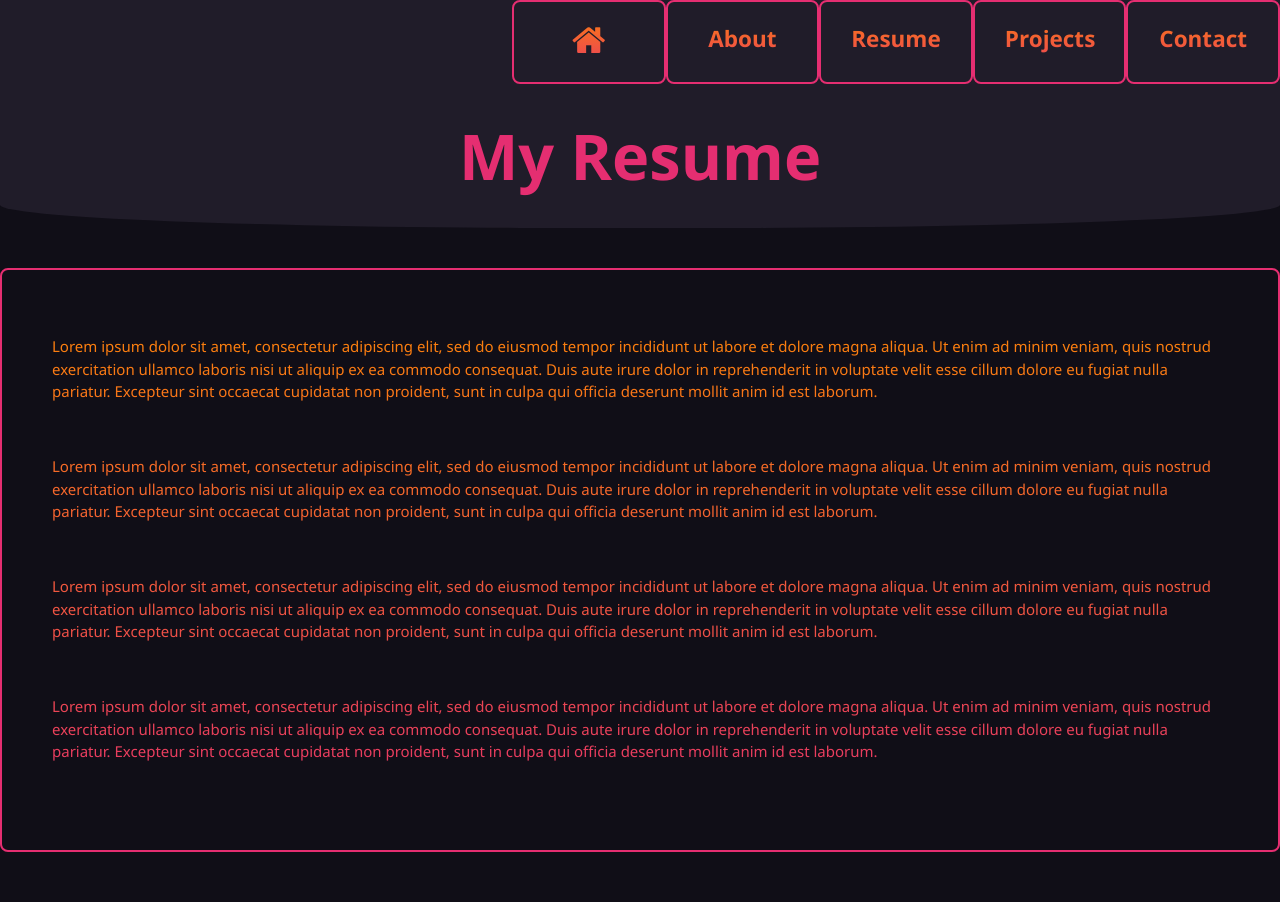
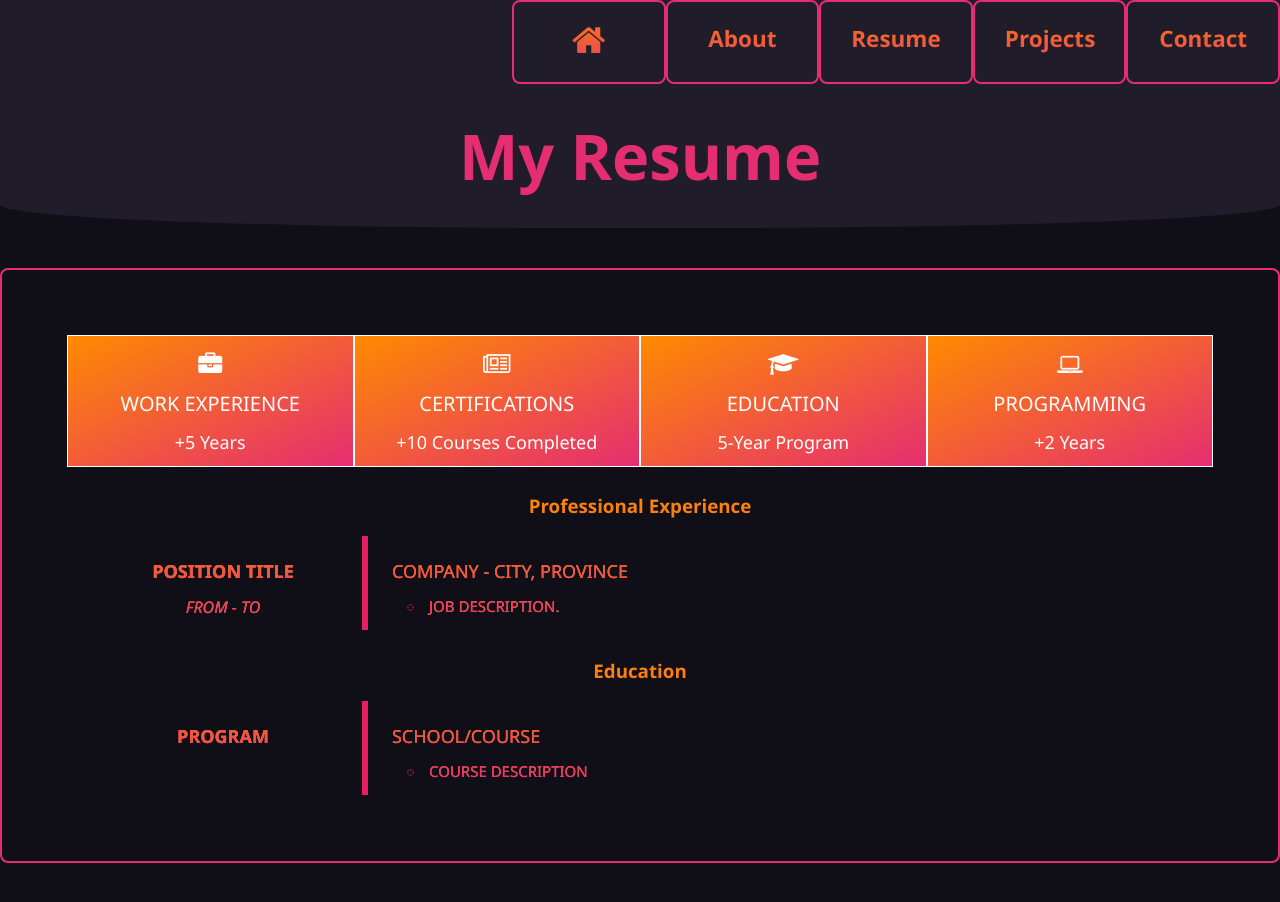
Before and after one commit to ikim1991/portfolio, a React (Create React App) app: page /resume in a window 1280 px wide. Shown: the top 902 px of the page. Built offline with nearby package versions, Linux system fonts and the light colour scheme.

Commit message:
Adding content to pages

```diff
--- a/src/containers/Contact.js
+++ b/src/containers/Contact.js
@@ -1,5 +1,6 @@
 import React from 'react';
 import NavBar from '../components/NavBar';
+import Toronto from './assets/yyz.jpg'
 
 class Contact extends React.Component{
   render(){
@@ -11,10 +12,26 @@ class Contact extends React.Component{
             <h1>Contact Me</h1>
           </div>
           <div className="main">
-            <p>Lorem ipsum dolor sit amet, consectetur adipiscing elit, sed do eiusmod tempor incididunt ut labore et dolore magna aliqua. Ut enim ad minim veniam, quis nostrud exercitation ullamco laboris nisi ut aliquip ex ea commodo consequat. Duis aute irure dolor in reprehenderit in voluptate velit esse cillum dolore eu fugiat nulla pariatur. Excepteur sint occaecat cupidatat non proident, sunt in culpa qui officia deserunt mollit anim id est laborum.</p><br/>
-            <p>Lorem ipsum dolor sit amet, consectetur adipiscing elit, sed do eiusmod tempor incididunt ut labore et dolore magna aliqua. Ut enim ad minim veniam, quis nostrud exercitation ullamco laboris nisi ut aliquip ex ea commodo consequat. Duis aute irure dolor in reprehenderit in voluptate velit esse cillum dolore eu fugiat nulla pariatur. Excepteur sint occaecat cupidatat non proident, sunt in culpa qui officia deserunt mollit anim id est laborum.</p><br/>
-            <p>Lorem ipsum dolor sit amet, consectetur adipiscing elit, sed do eiusmod tempor incididunt ut labore et dolore magna aliqua. Ut enim ad minim veniam, quis nostrud exercitation ullamco laboris nisi ut aliquip ex ea commodo consequat. Duis aute irure dolor in reprehenderit in voluptate velit esse cillum dolore eu fugiat nulla pariatur. Excepteur sint occaecat cupidatat non proident, sunt in culpa qui officia deserunt mollit anim id est laborum.</p><br/>
-            <p>Lorem ipsum dolor sit amet, consectetur adipiscing elit, sed do eiusmod tempor incididunt ut labore et dolore magna aliqua. Ut enim ad minim veniam, quis nostrud exercitation ullamco laboris nisi ut aliquip ex ea commodo consequat. Duis aute irure dolor in reprehenderit in voluptate velit esse cillum dolore eu fugiat nulla pariatur. Excepteur sint occaecat cupidatat non proident, sunt in culpa qui officia deserunt mollit anim id est laborum.</p><br/>
+            <div className="w3-center w3-margin-top">
+              <div className="w3-third w3-margin-bottom">
+                  <h4 className="w3-text-pink">LOCATION</h4>
+                  <div className="w3-xlarge fa fa-map-marker"></div>
+                  <h5>Toronto, Ontario</h5>
+              </div>
+              <div className="w3-third w3-margin-bottom">
+                  <h4 className="w3-text-pink">EMAIL</h4>
+                  <div className="w3-xlarge fa fa-envelope"></div>
+                  <h5>ikim1991@gmail.com</h5>
+              </div>
+              <div className="w3-third w3-margin-bottom">
+                  <h4 className="w3-text-pink">PHONE</h4>
+                  <div className="w3-xlarge fa fa-phone"></div>
+                  <h5>(780) 932-0907</h5>
+              </div>
+            </div>
+            <div className="w3-center">
+              <img src={Toronto} alt="portrait" style={{width: 1200}}/>
+            </div>
           </div>
           <div className="filler">
           </div>
--- a/src/containers/Resume.js
+++ b/src/containers/Resume.js
@@ -11,10 +11,84 @@ class Resume extends React.Component{
             <h1>My Resume</h1>
           </div>
           <div className="main">
-            <p>Lorem ipsum dolor sit amet, consectetur adipiscing elit, sed do eiusmod tempor incididunt ut labore et dolore magna aliqua. Ut enim ad minim veniam, quis nostrud exercitation ullamco laboris nisi ut aliquip ex ea commodo consequat. Duis aute irure dolor in reprehenderit in voluptate velit esse cillum dolore eu fugiat nulla pariatur. Excepteur sint occaecat cupidatat non proident, sunt in culpa qui officia deserunt mollit anim id est laborum.</p><br/>
-            <p>Lorem ipsum dolor sit amet, consectetur adipiscing elit, sed do eiusmod tempor incididunt ut labore et dolore magna aliqua. Ut enim ad minim veniam, quis nostrud exercitation ullamco laboris nisi ut aliquip ex ea commodo consequat. Duis aute irure dolor in reprehenderit in voluptate velit esse cillum dolore eu fugiat nulla pariatur. Excepteur sint occaecat cupidatat non proident, sunt in culpa qui officia deserunt mollit anim id est laborum.</p><br/>
-            <p>Lorem ipsum dolor sit amet, consectetur adipiscing elit, sed do eiusmod tempor incididunt ut labore et dolore magna aliqua. Ut enim ad minim veniam, quis nostrud exercitation ullamco laboris nisi ut aliquip ex ea commodo consequat. Duis aute irure dolor in reprehenderit in voluptate velit esse cillum dolore eu fugiat nulla pariatur. Excepteur sint occaecat cupidatat non proident, sunt in culpa qui officia deserunt mollit anim id est laborum.</p><br/>
-            <p>Lorem ipsum dolor sit amet, consectetur adipiscing elit, sed do eiusmod tempor incididunt ut labore et dolore magna aliqua. Ut enim ad minim veniam, quis nostrud exercitation ullamco laboris nisi ut aliquip ex ea commodo consequat. Duis aute irure dolor in reprehenderit in voluptate velit esse cillum dolore eu fugiat nulla pariatur. Excepteur sint occaecat cupidatat non proident, sunt in culpa qui officia deserunt mollit anim id est laborum.</p><br/>
+
+            <div className="resume-hover">
+              <div className="w3-deep-orange w3-center w3-dropdown-hover resume-grid-item">
+                <div className="w3-xlarge fa fa-briefcase w3-margin-top"></div>
+                <h4>WORK EXPERIENCE</h4>
+                <h5>+5 Years</h5>
+                <div className="w3-dropdown-content w3-bar-block w3-card" style={{width: "100%", overflow: "auto"}}>
+                  <a className="w3-bar-item w3-text w3-text-pink"><b>Professional Work Experience</b></a>
+                  <a className="w3-bar-item w3-text w3-hover-pink"><b>ROLE</b> at <i>COMPANY</i></a>
+                  <a className="w3-bar-item w3-text w3-text-pink"><b>Current Work Experience</b></a>
+                  <a className="w3-bar-item w3-text w3-hover-pink"><b>ROLE</b> at <i>COMPANY</i></a>
+                </div>
+              </div>
+              <div className="w3-deep-orange w3-center w3-dropdown-hover resume-grid-item">
+                <div className="w3-xlarge fa fa-newspaper-o w3-margin-top"></div>
+                <h4>CERTIFICATIONS</h4>
+                <h5>+10 Courses Completed</h5>
+                <div className="w3-dropdown-content w3-bar-block w3-card" style={{width: "100%", overflow: "auto"}}>
+                  <a className="w3-bar-item w3-text w3-text-pink"><b>Web Development Courses</b></a>
+                  <a className="w3-bar-item w3-text w3-hover-pink"><b>COURSE</b> at <i>COMPANY</i></a>
+                  <a className="w3-bar-item w3-text w3-text-pink"><b>Computer Science Courses</b></a>
+                  <a className="w3-bar-item w3-text w3-hover-pink"><b>COURSE</b> at <i>COMPANY</i></a>
+                  <a className="w3-bar-item w3-text w3-text-pink"><b>Interests</b></a>
+                  <a className="w3-bar-item w3-text w3-hover-pink"><b>COURSE</b> at <i>COMPANY</i></a>
+                </div>
+              </div>
+              <div className="w3-deep-orange w3-center w3-dropdown-hover resume-grid-item">
+                <div className="w3-xlarge fa fa-mortar-board w3-margin-top"></div>
+                <h4>EDUCATION</h4>
+                <h5>5-Year Program</h5>
+                <div className="w3-dropdown-content w3-bar-block w3-card" style={{width: "100%", overflow: "auto"}}>
+                  <a className="w3-bar-item w3-text w3-text-pink"><b>Undergraduate Program</b></a>
+                  <a className="w3-bar-item w3-text w3-hover-pink"><b>PROGRAM</b> at <i>SCHOOL</i></a>
+                </div>
+              </div>
+              <div className="w3-deep-orange w3-center w3-dropdown-hover resume-grid-item">
+                <div className="w3-xlarge fa fa-laptop w3-margin-top"></div>
+                <h4>PROGRAMMING</h4>
+                <h5>+2 Years</h5>
+                <div className="w3-dropdown-content w3-bar-block w3-card " style={{width: "100%", overflow: "auto"}}>
+                    <a className="w3-bar-item w3-text w3-text-pink"><b>Working Knowledge</b></a>
+                    <a className="w3-bar-item w3-text w3-hover-pink"><b>- </b> LANGUAGE/TECHNOLOGY</a>
+                    <a className="w3-bar-item w3-text w3-text-pink"><b>Basic Knowledge</b></a>
+                    <a className="w3-bar-item w3-text w3-hover-pink"><b>- </b> LANGUAGE/TECHNOLOGY</a>
+                </div>
+              </div>
+            </div>
+
+            <div className="resume-content">
+              <div class="w3-center">
+                <h3>Professional Experience</h3>
+                <div class="w3-container w3-margin">
+                  <div class="w3-col w3-quarter w3-padding-large w3-center">
+                      <h5><b>POSITION TITLE</b></h5>
+                      <h6><i>FROM - TO</i></h6>
+                  </div>
+                  <div class="w3-col w3-threequarter w3-padding-large w3-leftbar w3-border-pink">
+                      <h5 class="w3-left-align">COMPANY - CITY, PROVINCE</h5>
+                      <li class="w3-left-align w3-margin-left">JOB DESCRIPTION.</li>
+                  </div>
+                </div>
+              </div>
+            </div>
+            <div className="resume-content">
+              <div class="w3-center">
+                <h3>Education</h3>
+                <div class="w3-container w3-margin">
+                  <div class="w3-col w3-quarter w3-padding-large w3-center">
+                      <h5><b>PROGRAM</b></h5>
+                  </div>
+                  <div class="w3-col w3-threequarter w3-padding-large w3-leftbar w3-border-pink">
+                      <h5 class="w3-left-align">SCHOOL/COURSE</h5>
+                      <li class="w3-left-align w3-margin-left">COURSE DESCRIPTION</li>
+                </div>
+              </div>
+            </div>
+            </div>
+
           </div>
           <div className="filler">
           </div>
--- a/src/index.css
+++ b/src/index.css
@@ -46,6 +46,10 @@ h3{
   font-size: 1.25em;
 }
 
+li{
+  list-style-type: circle;
+}
+
 .discover{
   background-image: linear-gradient(to bottom right,#ff8a00,#e52e71);
   color: #fff;
@@ -80,10 +84,6 @@ h3{
   border: 2px solid #e52e71;
   border-radius: 8px;
   padding: 50px 50px;
-  background: #201c29;
-  background: -webkit-linear-gradient(#ff8a00,#e52e71);
-  	-webkit-background-clip: text;
-  	-webkit-text-fill-color: transparent;
 }
 
 .filler{
@@ -93,6 +93,7 @@ h3{
 .about, .resume, .projects, .contact{
   height: 100vh;
   overflow-y: scroll;
+  overflow-x: hidden;
   margin-bottom: 50px;
 }
 
@@ -102,6 +103,10 @@ h3{
 .about .main{
   display: flex;
   flex-wrap: no-wrap;
+  background: #201c29;
+  background: -webkit-linear-gradient(#ff8a00,#e52e71);
+    -webkit-background-clip: text;
+    -webkit-text-fill-color: transparent;
 }
 
 
@@ -110,6 +115,48 @@ h3{
   height: 50%;
   padding-right: 50px;
 }
+
+
+/* Resume.js */
+.resume-hover{
+  width: 100%;
+  display: grid;
+  grid-template-columns: repeat(4, 1fr);
+  padding: 15px;
+}
+
+.resume-grid-item{
+  text-align: center;
+  border: 1px solid white;
+  cursor: pointer;
+  background-image: linear-gradient(to bottom right,#ff8a00,#e52e71);
+}
+
+.resume-content{
+  background: #201c29;
+  background: -webkit-linear-gradient(#ff8a00,#e52e71);
+    -webkit-background-clip: text;
+    -webkit-text-fill-color: transparent;
+}
+
+
+/* Projects.js */
+.projects .main{
+  background: #201c29;
+  background: -webkit-linear-gradient(#ff8a00,#e52e71);
+    -webkit-background-clip: text;
+    -webkit-text-fill-color: transparent;
+}
+
+
+/* Contact.js */
+.contact .main{
+  background: #201c29;
+  background: -webkit-linear-gradient(#ff8a00,#e52e71);
+    -webkit-background-clip: text;
+    -webkit-text-fill-color: transparent;
+}
+
 
 
 /* NavBar.js */
```
